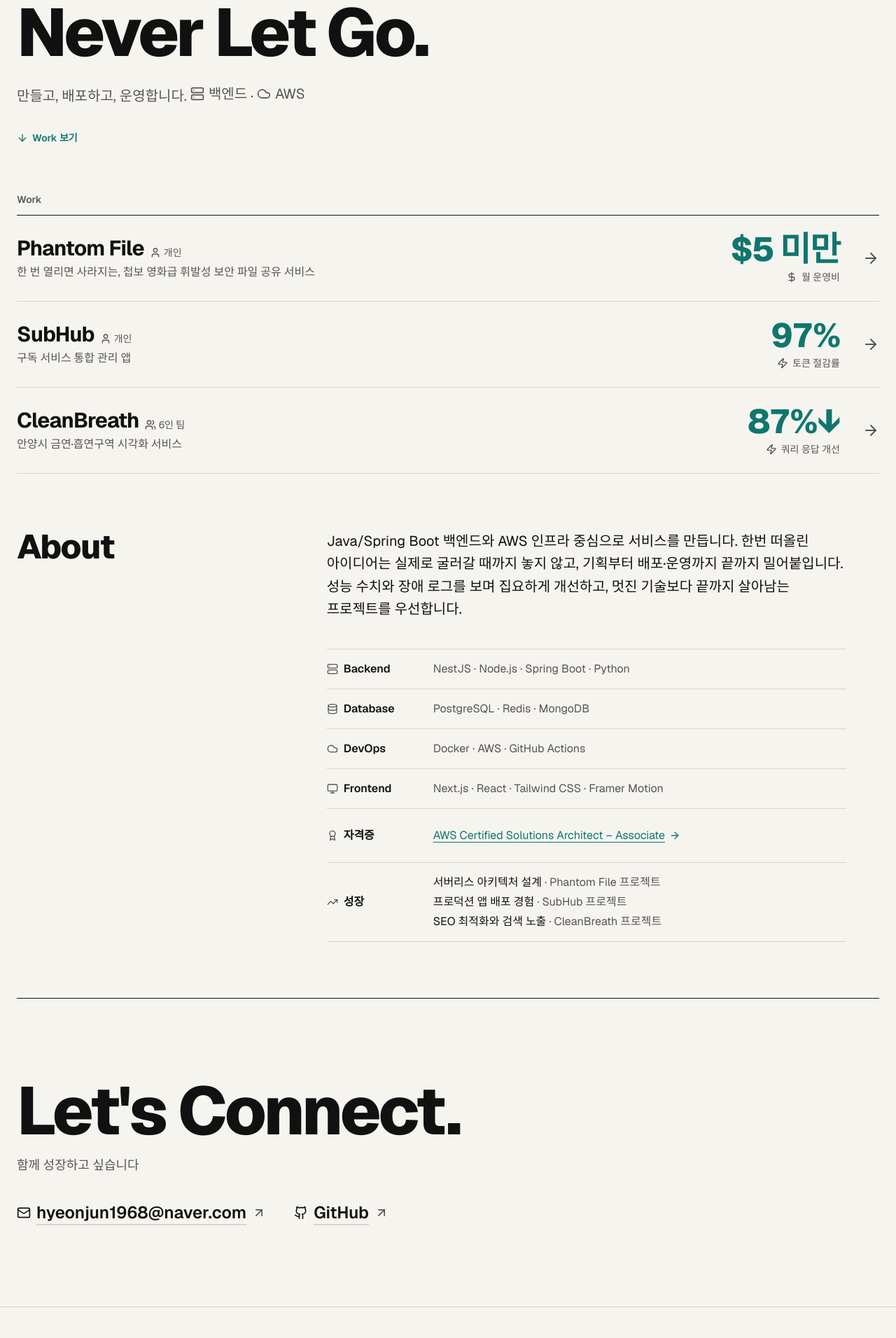
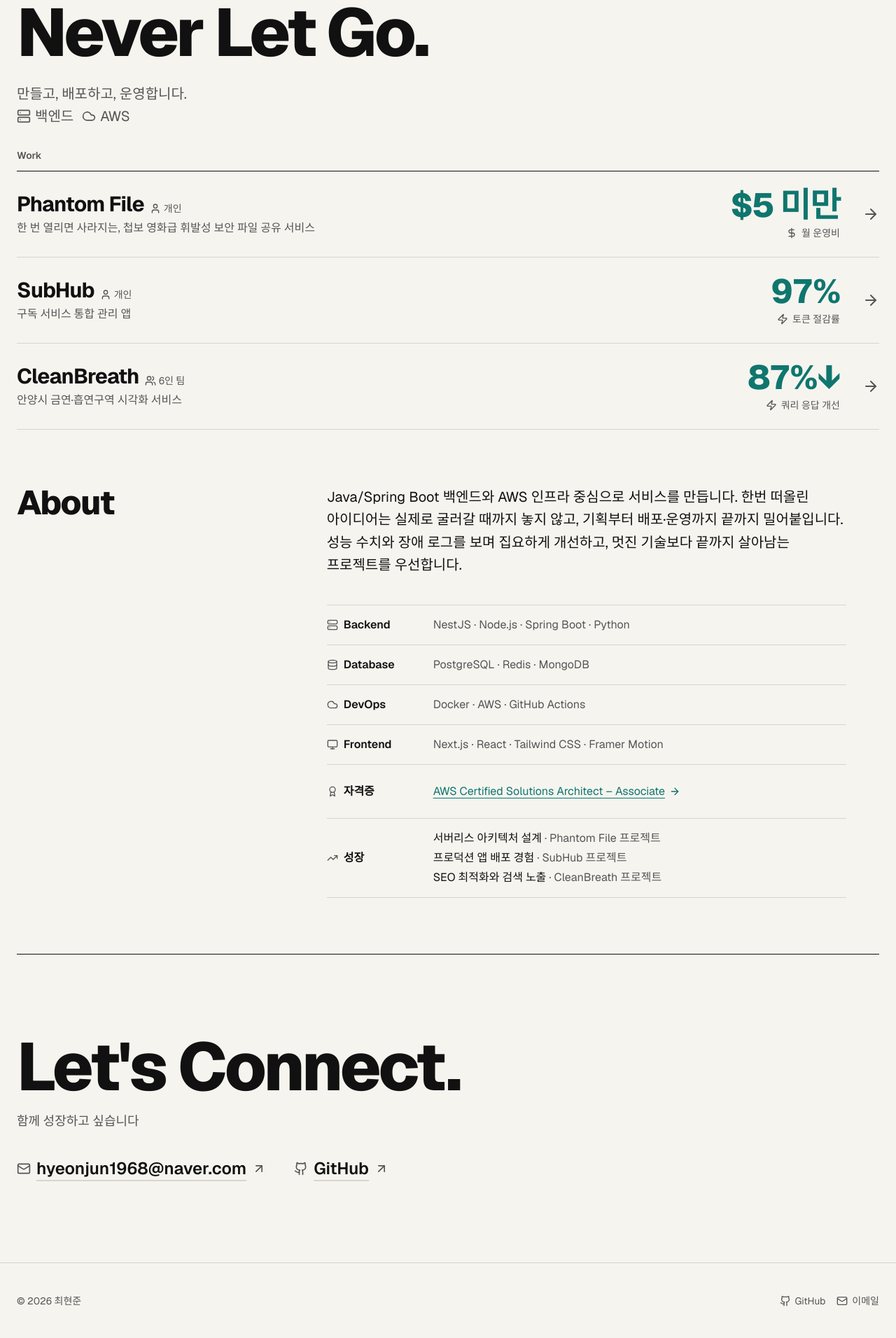
Before and after one commit to CMU02/Portfolio, a Next.js app: page / in a window 1280 px wide. Shown: the part 268-2180 px from the top of the page at 70% size. Built offline with nearby package versions, Linux system fonts and the light colour scheme.

Commit message:
fix(home): 히어로 태그 줄바꿈 정리, Work 보기 링크 제거, 아이콘 색·크기 정리

```diff
--- a/app/loading.tsx
+++ b/app/loading.tsx
@@ -7,7 +7,7 @@
       <div className="flex items-center justify-center min-h-[50vh]">
         <div className="text-center">
           {/* 로딩 스피너 */}
-          <Loader2 aria-hidden className="mx-auto mb-4 size-8 text-primary-text motion-safe:animate-spin" />
+          <Loader2 aria-hidden className="mx-auto mb-4 size-6 text-primary-text motion-safe:animate-spin" />
           <p className="text-muted-foreground">로딩 중...</p>
         </div>
       </div>
--- a/app/not-found.tsx
+++ b/app/not-found.tsx
@@ -18,6 +18,7 @@
   return (
     <PageLayout>
       <div className="text-center max-w-2xl mx-auto">
+        {/* 404 글리프는 의도적으로 size-10 (아이콘 크기 규칙의 예외) */}
         <Compass aria-hidden className="mx-auto mb-4 size-10 text-muted-foreground" />
         <h1 className="text-6xl font-bold mb-4 text-balance">404</h1>
         <h2 className="text-2xl font-semibold mb-6">
--- a/components/sections/contact-section.tsx
+++ b/components/sections/contact-section.tsx
@@ -16,7 +16,7 @@
         </p>
         <div className="mt-8 flex flex-col items-start gap-2 sm:flex-row sm:gap-10">
           <a href={`mailto:${SITE_CONFIG.email}`} className={linkClass}>
-            <Mail aria-hidden className="size-5 shrink-0" />
+            <Mail aria-hidden className="size-5 shrink-0 text-muted-foreground group-hover:text-foreground" />
             {SITE_CONFIG.email}
             <ArrowUpRight
               aria-hidden="true"
@@ -30,7 +30,7 @@
             aria-label="GitHub (새 탭에서 열림)"
             className={linkClass}
           >
-            <Github aria-hidden className="size-5 shrink-0" />
+            <Github aria-hidden className="size-5 shrink-0 text-muted-foreground group-hover:text-foreground" />
             GitHub
             <ArrowUpRight
               aria-hidden="true"
--- a/components/sections/hero-section.tsx
+++ b/components/sections/hero-section.tsx
@@ -1,32 +1,26 @@
-import { ArrowDown, Cloud, Server } from "lucide-react";
+import { Cloud, Server } from "lucide-react";
 
 // 첫 화면에 Work 목록까지 보이도록 높이를 강제하지 않는다 (min-h-screen 없음, 등장 모션 없음)
 export function HeroSection() {
   return (
-    <section className="container mx-auto px-6 pt-24 pb-8 md:pt-32 md:pb-14">
+    <section className="container mx-auto px-6 pt-24 pb-8 md:pt-32 md:pb-8">
       <p className="text-sm font-semibold text-muted-foreground">최현준</p>
       <h1 className="mt-3 text-balance text-[2.5rem] leading-[1.02] font-extrabold tracking-[-0.045em] md:mt-5 md:text-7xl lg:text-8xl">
         Idea to Production, Never Let Go.
       </h1>
       <p className="mt-4 text-base text-muted-foreground md:mt-6 md:text-xl">
-        만들고, 배포하고, 운영합니다.{" "}
-        <span className="inline-flex items-center gap-1.5 whitespace-nowrap">
-          <Server aria-hidden className="size-4 shrink-0 md:size-5" />
-          백엔드
-        </span>
-        {" · "}
-        <span className="inline-flex items-center gap-1.5 whitespace-nowrap">
-          <Cloud aria-hidden className="size-4 shrink-0 md:size-5" />
-          AWS
+        만들고, 배포하고, 운영합니다.
+        <span className="mt-1 flex flex-wrap gap-x-3">
+          <span className="inline-flex items-center gap-1.5">
+            <Server aria-hidden className="size-4 shrink-0 md:size-5" />
+            백엔드
+          </span>
+          <span className="inline-flex items-center gap-1.5">
+            <Cloud aria-hidden className="size-4 shrink-0 md:size-5" />
+            AWS
+          </span>
         </span>
       </p>
-      <a
-        href="#work"
-        className="mt-6 inline-flex min-h-11 items-center gap-1.5 text-sm font-semibold text-primary-text underline-offset-4 hover:underline"
-      >
-        <ArrowDown aria-hidden className="size-4" />
-        Work 보기
-      </a>
     </section>
   );
 }
```
Also changed, not shown: 1 other file (tests, documents, lock files or other folders).
